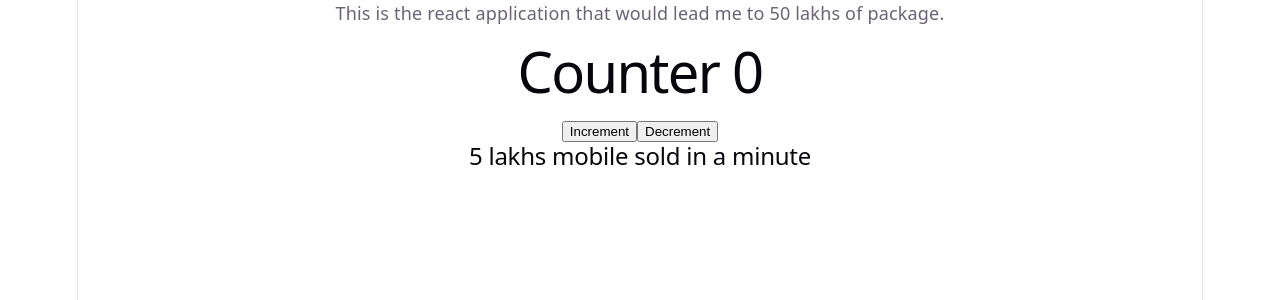
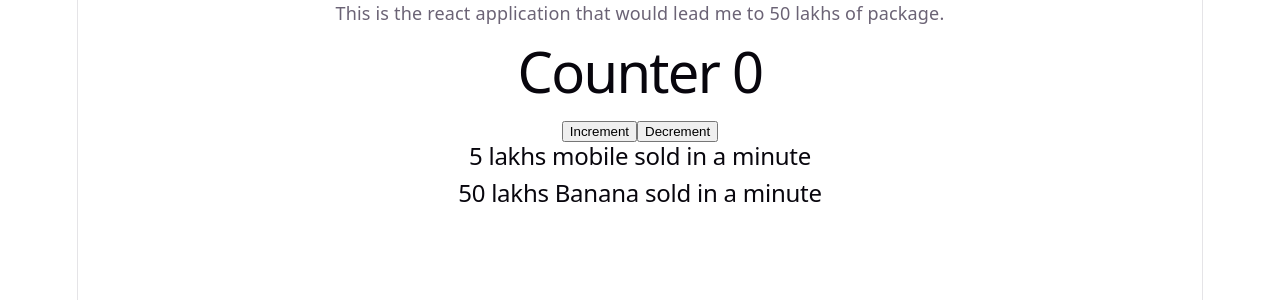
Before and after one commit to developersarthakg-boop/first-project, a React (Vite) app: page / in a window 1280 px wide. Shown: the top 300 px of the page. Built offline with nearby package versions, Linux system fonts and the light colour scheme.

Commit message:
Feature - updated

```diff
--- a/src/App.jsx
+++ b/src/App.jsx
@@ -6,6 +6,7 @@ function App() {
     <div><p>This is the react application that would lead me to 50 lakhs of package.</p>
     <Counter />
     <Apple />
+    <Banana />
     </div>
   )
 }
@@ -18,4 +19,13 @@ function Apple(){
   )
 }
 
+
+function Banana(){
+  return(
+    <div>
+      <h2>50 lakhs Banana sold in a minute</h2>
+    </div>
+  )
+}
+
 export default App
```
